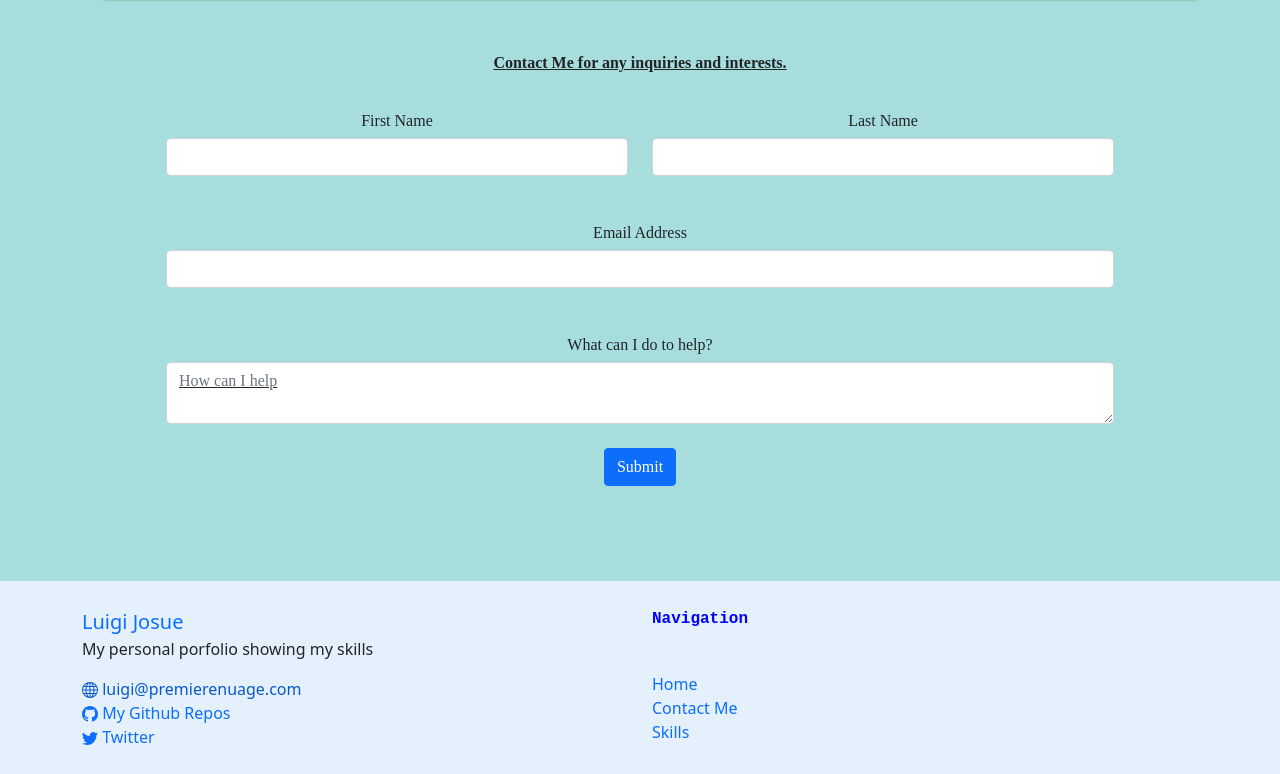
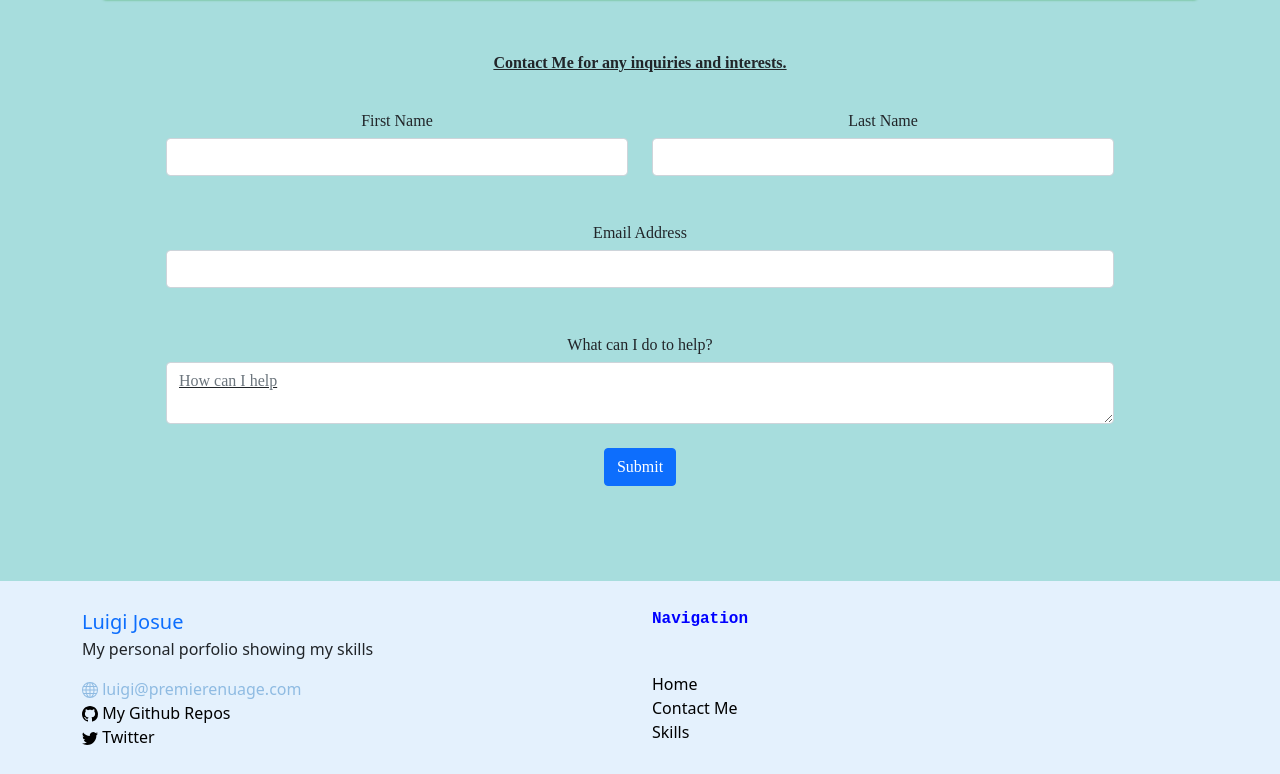
Before and after one commit to Mastr-nil205/portfolio, a plain HTML site: page index.htm in a window 1280 px wide. In both pictures the pointer is over the link "luigi@premierenuage.com". Shown: the part 1009-1783 px from the top of the page. Drawn offline with nearby package versions, Linux system fonts and the light colour scheme; a script that the page names is missing.

Commit message:
css updated

```diff
--- a/stylesheets/main_index.css
+++ b/stylesheets/main_index.css
@@ -63,11 +63,21 @@
 .social-icons a {
     text-decoration: none;
     display: block;
+    color: black;
 }
+.social-icons a:hover {
+    color: rgb(143, 187, 226);
+}
+
 
 .footer-links a {
     text-decoration: none;
     display: block;
+    color: black;
+}
+
+.footer-links a:hover {
+    color: rgb(143, 187, 226);
 }
 
 .footer-links p {
```
